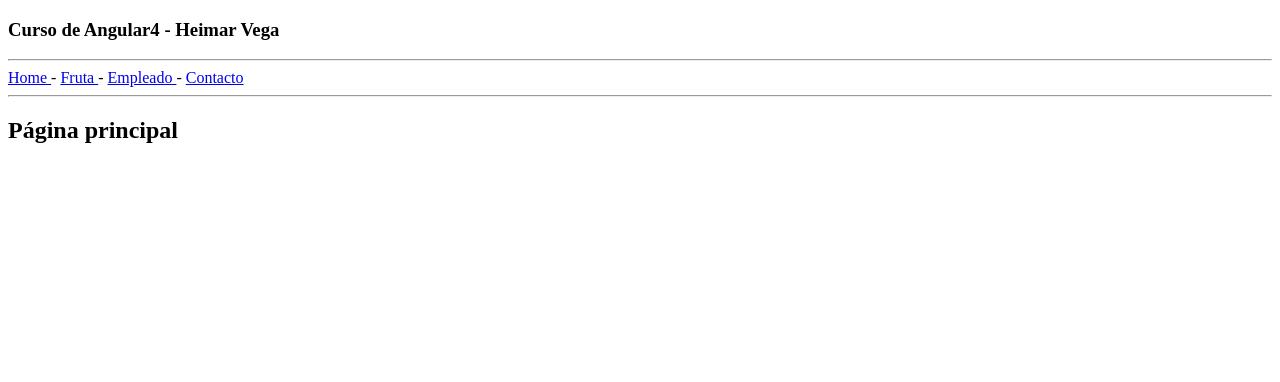
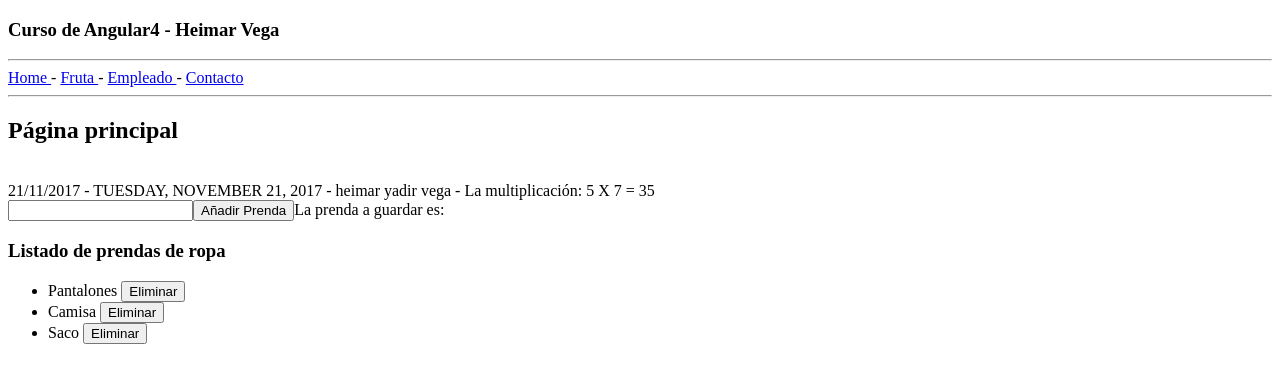
Before and after one commit to heimarvega/curso-angular4, an Angular app: page / in a window 1280 px wide. Shown: the top 382 px of the page. Built offline with nearby package versions, Linux system fonts and the light colour scheme.

Commit message:
trabajo con pipes

```diff
--- a/src/app/app.module.ts
+++ b/src/app/app.module.ts
@@ -10,6 +10,7 @@
 import { HomeComponent  } from './home/home.component';
 import { ContactoComponent  } from './contacto/contacto.component';
 
+import { ConversorPipe  } from './pipes/conversor.pipe';
 
 @NgModule({
   declarations: [
@@ -17,7 +18,8 @@
     FrutaComponent,
     EmpleadoComponent,
     HomeComponent,
-    ContactoComponent
+    ContactoComponent,
+    ConversorPipe
   ],
   imports: [
     BrowserModule,
--- a/src/app/home/home.component.html
+++ b/src/app/home/home.component.html
@@ -1 +1,20 @@
 <h2>{{titulo}}</h2>
+<br>
+{{fecha| date:'dd/MM/yyyy'}}
+-
+{{fecha| date:'fullDate' | uppercase}}
+-
+{{nombre | lowercase}}
+-
+{{5 | conversor: 7}}
+<br/>
+
+<input type="text" [(ngModel)]='prenda_a_guardar'><button (click)='guardarPrenda()'>Añadir Prenda</button>
+<span>La prenda a guardar es: {{prenda_a_guardar}}</span>
+<h3>Listado de prendas de ropa</h3>
+<ul>
+    <li *ngFor='let prenda of listado_ropa; let i = index'>
+        {{prenda}}
+        <button (click)='eliminarPrenda(i)'>Eliminar</button>
+    </li>
+</ul>
--- a/src/app/home/home.component.ts
+++ b/src/app/home/home.component.ts
@@ -1,9 +1,29 @@
 import { Component } from '@angular/core';
-
+import { RopaService } from '../services/ropa.service';
 @Component({
     selector: 'home',
-    templateUrl: './home.component.html'
+    templateUrl: './home.component.html',
+    providers: [RopaService]
 })
 export class HomeComponent {
     public titulo = 'Página principal';
+    public listado_ropa: Array<string>;
+    public prenda_a_guardar: string;
+    public fecha;
+    public nombre = 'HEIMAR YADIR VEGA';
+    constructor(private _ropaService: RopaService) {
+        this.fecha = new Date(2017, 10, 21);
+    }
+    ngOnInit() {
+        this.listado_ropa = this._ropaService.getRopa();
+        console.log(this.listado_ropa);
+    }
+    guardarPrenda() {
+        this._ropaService.addRopa(this.prenda_a_guardar);
+        this.prenda_a_guardar = null;
+    }
+    eliminarPrenda(index: number) {
+        this._ropaService.deleteRopa(index);
+    }
+
 }
--- /dev/null
+++ b/src/app/pipes/conversor.pipe.ts
@@ -0,0 +1,13 @@
+import { Pipe, PipeTransform } from '@angular/core';
+
+@Pipe({ name: 'conversor' })
+export class ConversorPipe implements PipeTransform {
+    transform(value, por) {
+        // tslint:disable-next-line:radix
+        const value_one = parseInt(value);
+        // tslint:disable-next-line:radix
+        const value_two = parseInt(por);
+        const result = 'La multiplicación: ' + value_one + ' X ' + value_two + ' = ' + (value_one * value_two);
+        return result;
+    }
+}
--- /dev/null
+++ b/src/app/services/ropa.service.ts
@@ -0,0 +1,21 @@
+import { Injectable } from '@angular/core';
+
+@Injectable()
+export class RopaService {
+    public nombrePrenda = 'Pantalones Vaqueros';
+    public coleccion_ropa = ['Pantalones', 'Camisa', 'Saco'];
+    prueba(nombrePrenda): string {
+        return nombrePrenda;
+    }
+    addRopa(nombre_prenda: string): Array<string> {
+        this.coleccion_ropa.push(nombre_prenda);
+        return this.getRopa();
+    }
+    getRopa(): Array<string> {
+        return this.coleccion_ropa;
+    }
+    deleteRopa(index: number): Array<string> {
+        this.coleccion_ropa.splice(index, 1);
+        return this.getRopa();
+    }
+}
```
Also changed, not shown: src/app/contacto/contacto.component.ts (+4 -4 lines).
